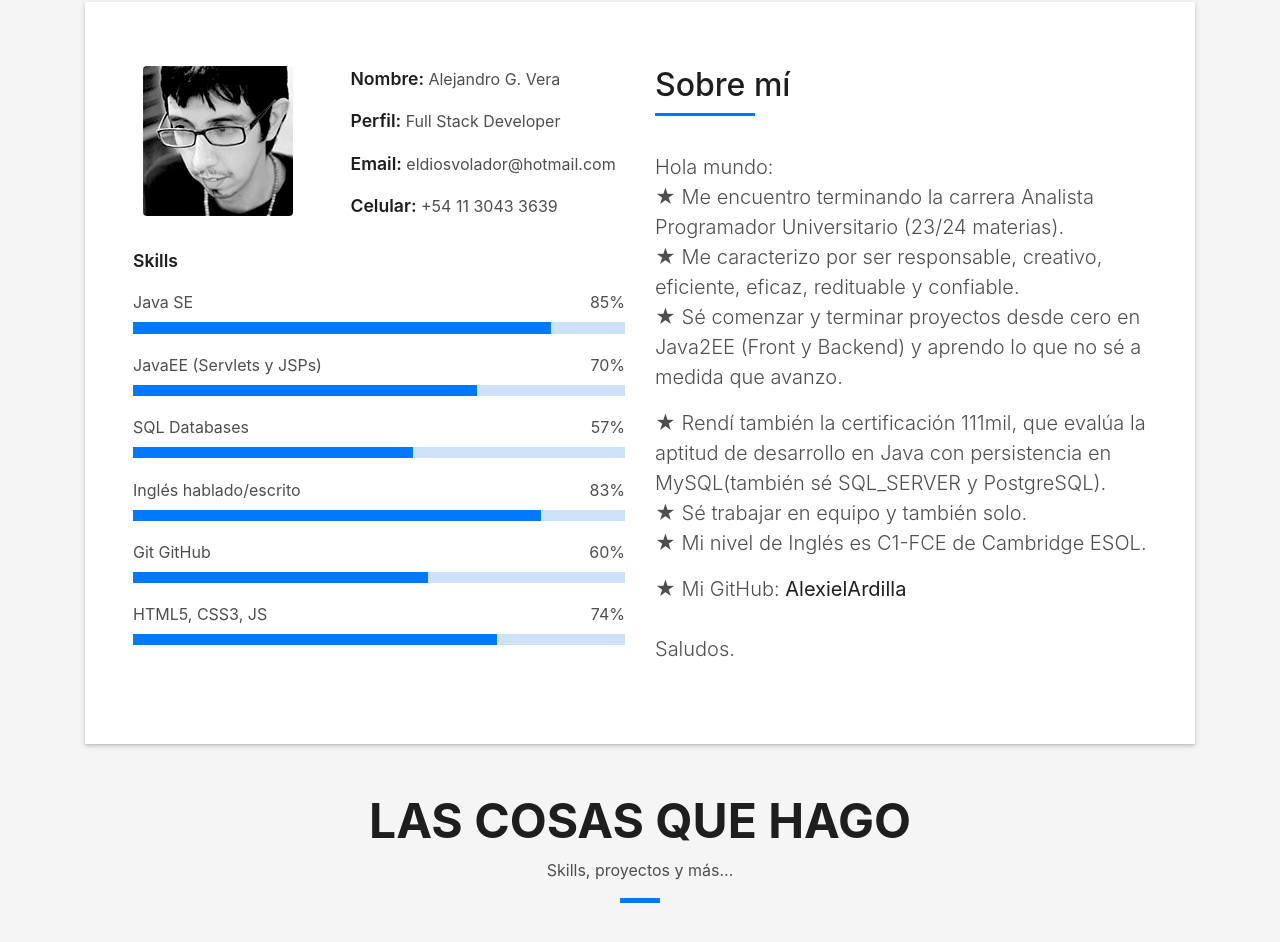
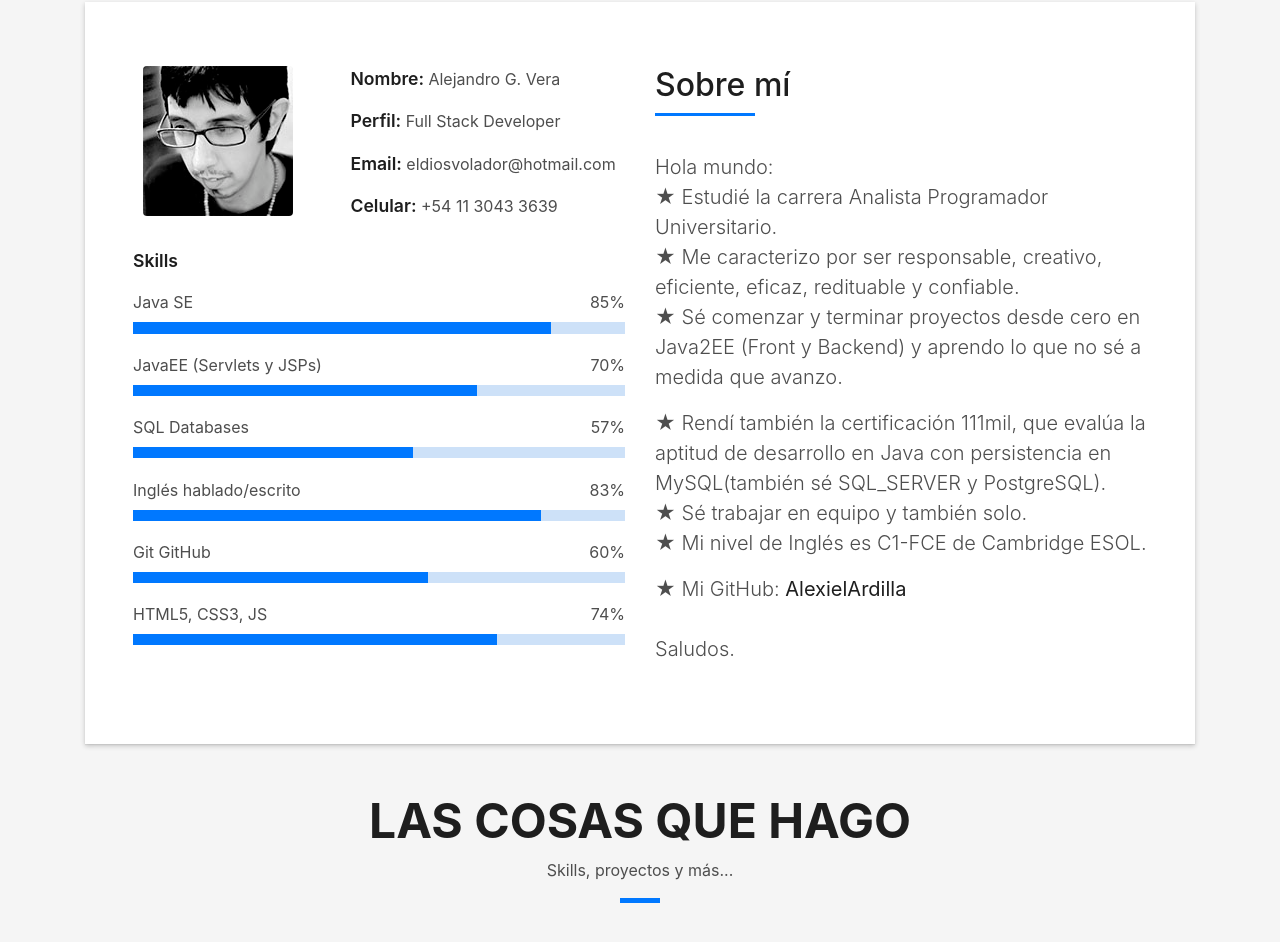
Before and after one commit to AlexielArdilla/portfolio-ale-vera, a plain HTML site: page index.html in a window 1280 px wide. Shown: the part 862-1804 px from the top of the page. Drawn offline with Linux system fonts and the light colour scheme; files whose address does not match are found by name.

Commit message:
Update index.html

```diff
--- a/index.html
+++ b/index.html
@@ -152,7 +152,7 @@
                   <p class="lead">
 	                   Hola mundo:<br>
 
-★ Me encuentro terminando la carrera Analista Programador Universitario (23/24 materias).<br>
+★ Estudié la carrera Analista Programador Universitario.<br>
 ★ Me caracterizo por ser responsable, creativo, eficiente, eficaz, redituable y confiable.<br>
 ★ Sé comenzar y terminar proyectos desde cero en Java2EE (Front y Backend) y aprendo lo que no sé a medida que avanzo. </p>
 <p class="lead">
```
